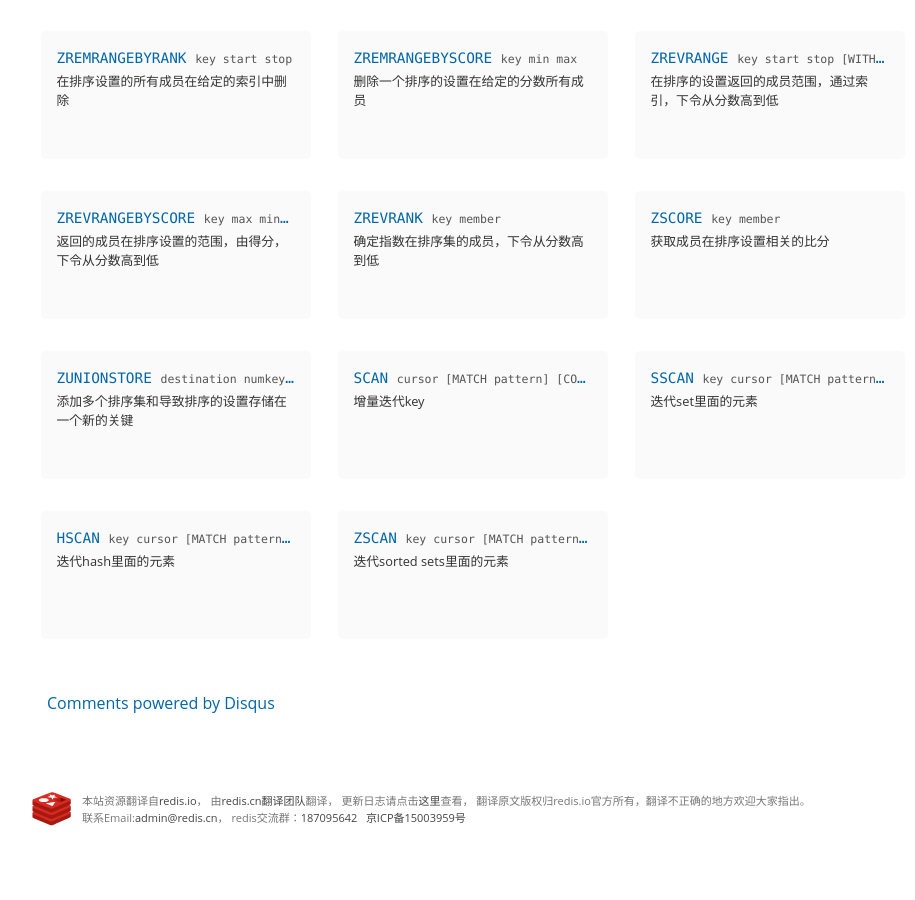
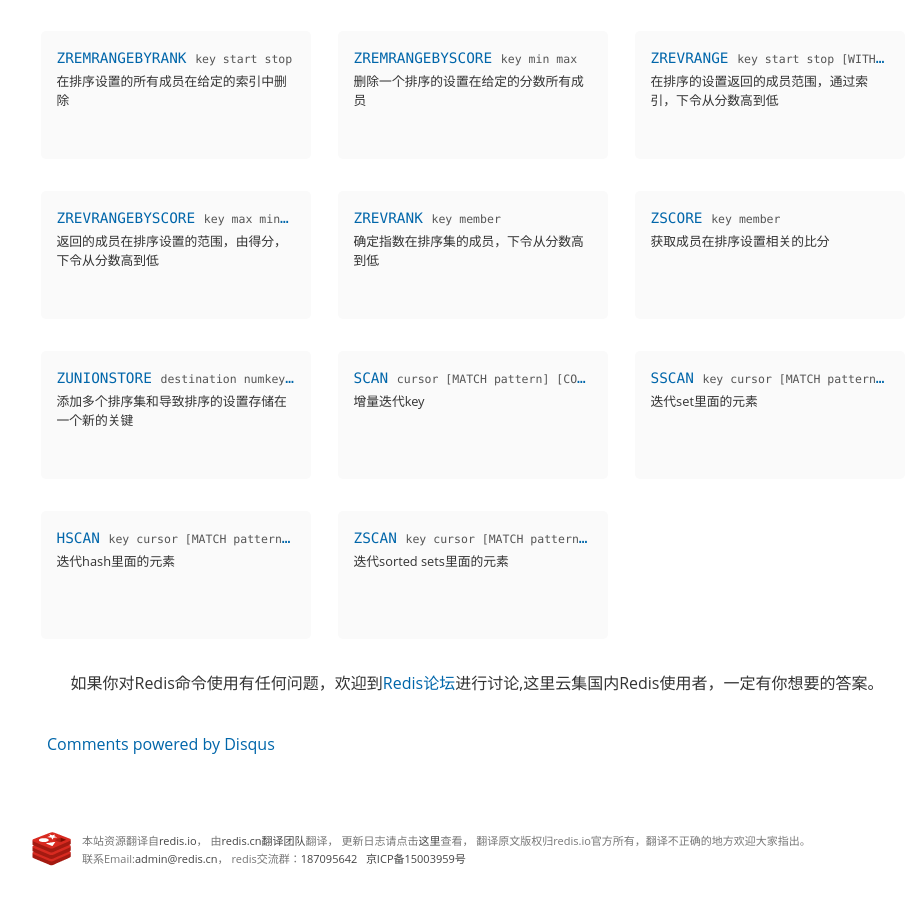
Before and after one commit to rediscn/rediscn, a Jekyll site: the page built from commands.md, in a window 1280 px wide and 900 px high, scrolled down 10020 px. Shown: the whole window, without its empty margins (163-1078 px from the left). Built offline with Jekyll 4.4.1, drawn with Linux system fonts in a browser that asks for light colours; comment, search, counter and statistics services are not loaded; before the commit the page ends 10880 px from its top, so only the background shows below that.

Commit message:
SEO优化

```diff
--- a/commands.md
+++ b/commands.md
@@ -1,10 +1,10 @@
 ---
 layout: index
-title: Redis命令（Redis commands）  -- Redis中文网
+title: Redis命令中心（Redis commands）  -- Redis中文网
 permalink: commands.html
 disqusIdentifier: commands
 disqusUrl: http://redis.cn/commands.html
-excerpt : redis命令列表，显示全部已知的redis命令，redis集群相关命令，近期也会翻译过来。
+excerpt : Redis命令，显示全部已知的redis命令，redis集群相关命令，近期也会翻译过来,Redis命令参考，也可以直接输入命令进行命令检索。
 ---
 <section id='commands'>
 <div class='container'>
@@ -2343,4 +2343,7 @@
             </li>
           </ul>
         </div>
+<div class='container'>
+	如果你对Redis命令使用有任何问题，欢迎到<a href="http://bbs.redis.cn/" target="_blank">Redis论坛</a>进行讨论,这里云集国内Redis使用者，一定有你想要的答案。
+</div>
 </section>
```
